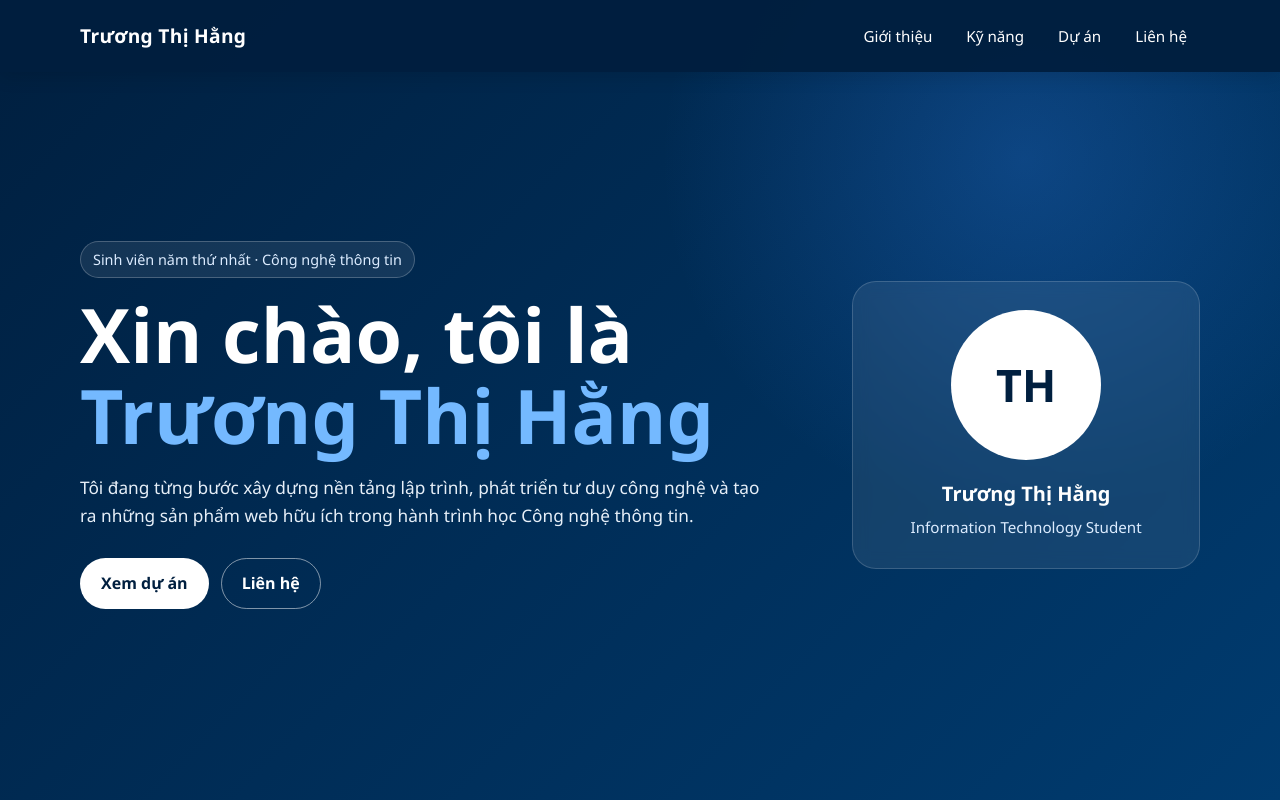
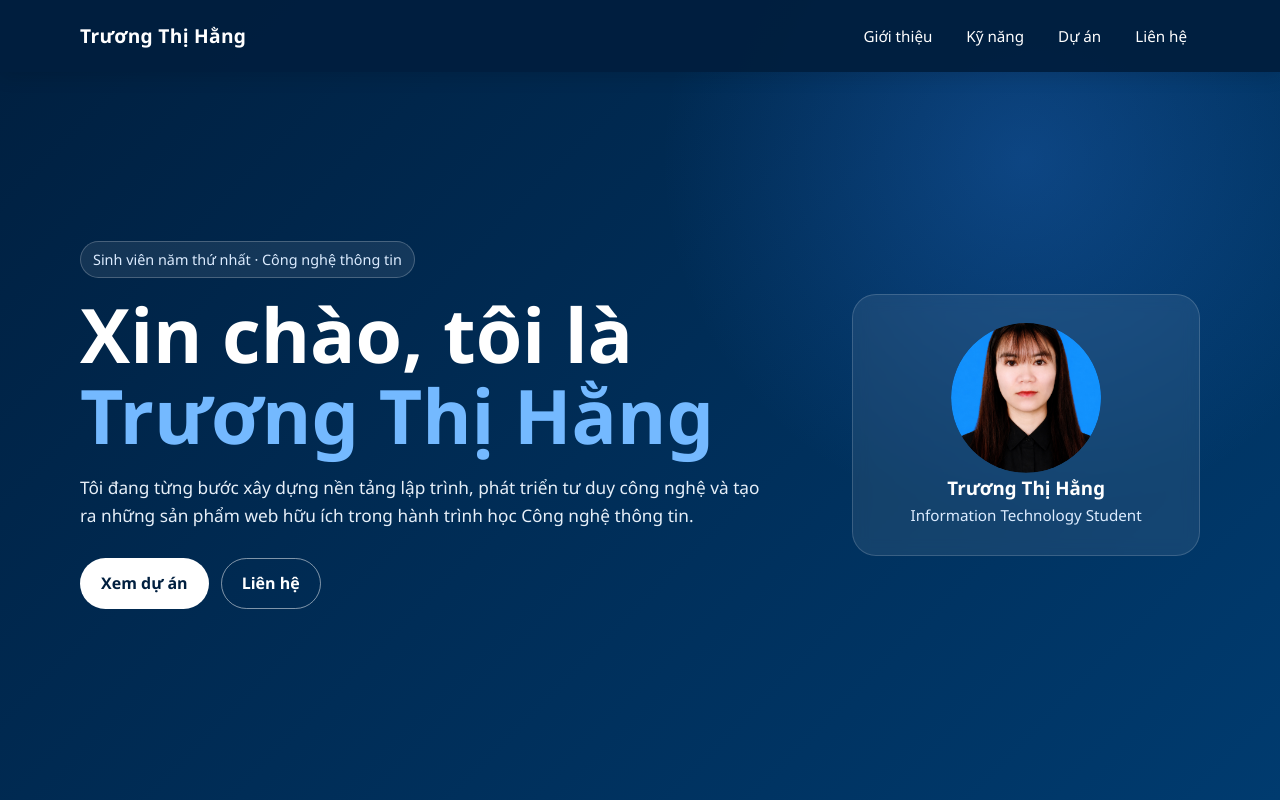
Before and after one commit to hangtruong150396/truongthihang, a plain HTML site: page index.html in a window 1280 px wide. Shown: the top 800 px of the page. Drawn offline with Linux system fonts and the light colour scheme.

Commit message:
Cập nhật ảnh đại diện và giao diện Portfolio
Cập nhật ảnh đại diện và giao diện Portfolio

```diff
--- a/index.html
+++ b/index.html
@@ -146,7 +146,21 @@
       background:rgba(255,255,255,.08);
       backdrop-filter:blur(8px);
     }
-    .avatar{
+    ..avatar {
+    width: 150px;
+    height: 150px;
+    border-radius: 5%;
+    overflow: hidden;
+    margin: 0 auto 20px;
+    background: #ffffff;
+}
+
+.avatar img {
+    width: 100%;
+    height: 100%;
+    object-fit: cover;
+    display: block;
+}
       width:150px;height:150px;
       margin:0 auto 18px;
       display:grid;
@@ -338,6 +352,16 @@
       .about-box,.skill-box,.project-card,.contact-info,.contact-form{padding:22px}
       .avatar{width:125px;height:125px;font-size:2.3rem}
     }
+  /* Chỉnh ảnh đại diện thành hình tròn */
+.avatar img {
+    width: 150px !important;
+    height: 150px !important;
+    border-radius: 50% !important;
+    object-fit: cover !important;
+    display: block !important;
+    margin: 0 auto !important;
+    clip-path: circle(50%) !important;
+}
   </style>
 </head>
 
@@ -377,7 +401,9 @@
       </div>
 
       <div class="profile-card fade-in-up delay-2">
-        <div class="avatar">TH</div>
+        <div class="avatar">
+    <img src="ảnh Trương Thị Hằng.jpg" alt="Ảnh Trương Thị Hằng">
+</div>
         <h3>Trương Thị Hằng</h3>
         <p>Information Technology Student</p>
       </div>
@@ -589,7 +615,7 @@
         alert("Vui lòng điền đầy đủ họ tên, email và nội dung.");
         return;
       }
-
+3r1
       iif (!/^[^\s@]+@[^\s@]+\.[^\s@]+$/.test(email)) {
         alert("Email chưa đúng định dạng.");
         return;
```
